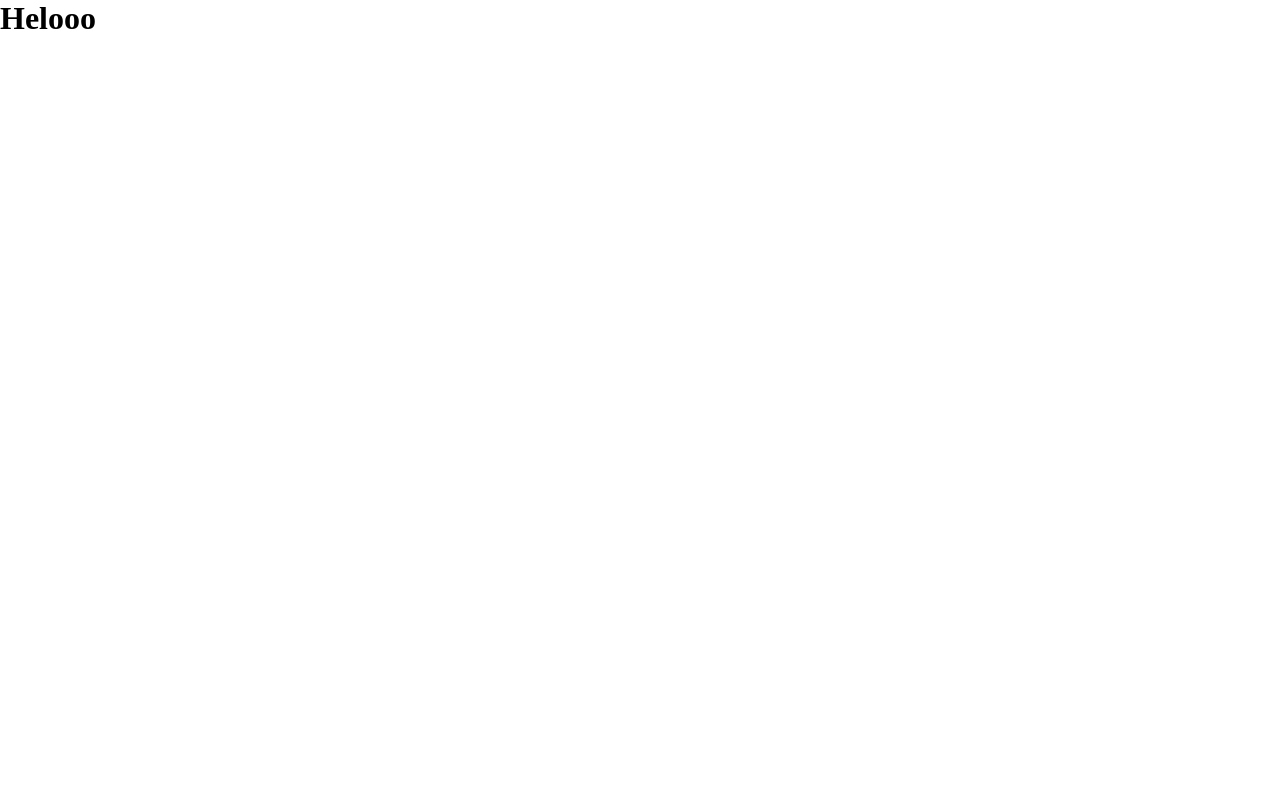
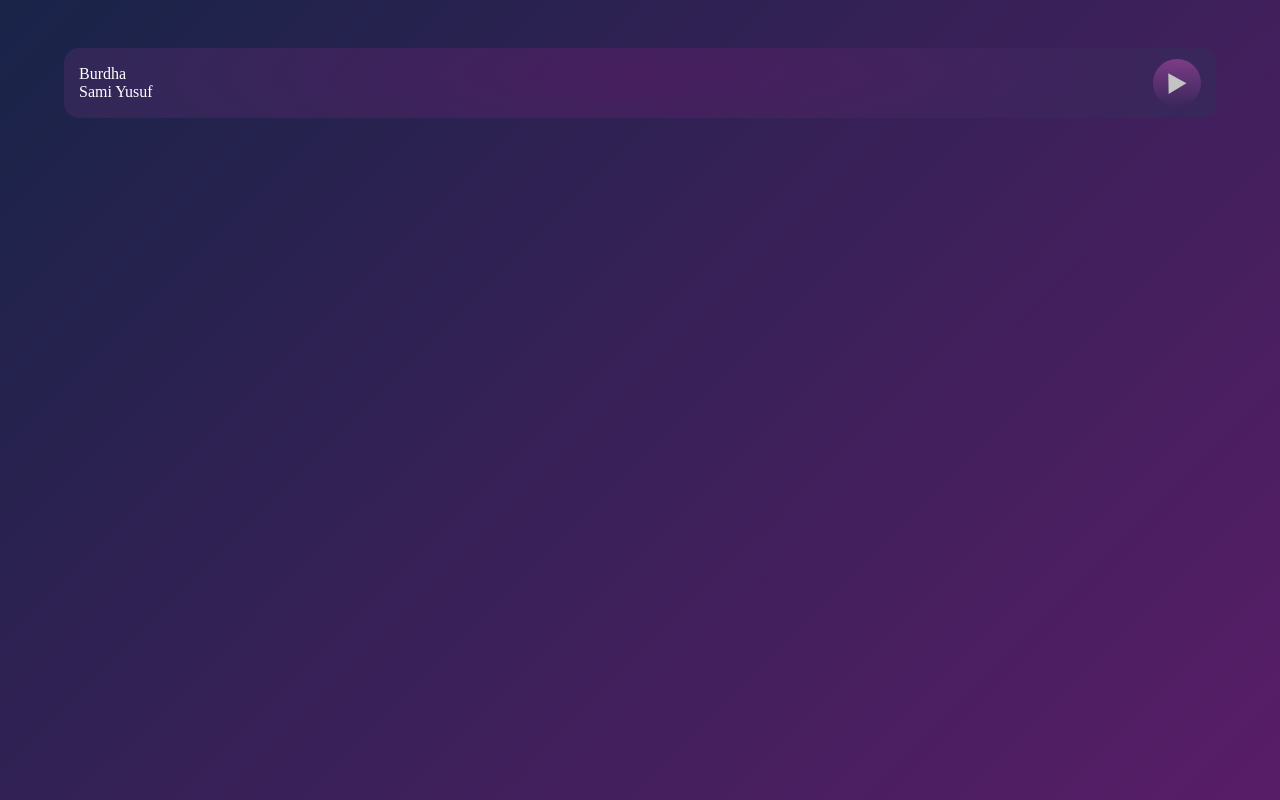
Before and after one commit to toriola998/halqoh, a Vue app: page / in a window 1280 px wide. Built offline with nearby package versions, Linux system fonts and the light colour scheme.

Commit message:
added song styles

```diff
--- a/src/App.vue
+++ b/src/App.vue
@@ -16,13 +16,26 @@ export default {
 
 <style>
 * {
-  box-sizing: border-box;
-  margin: 0;
-  padding: 0;
+    box-sizing: border-box;
+    margin: 0;
+    padding: 0;
 }
 
 .flex {
 	display: flex;
 	align-items: center;
 }
+
+p {
+    color: white;
+}
+
+.circle {
+    width: 3rem;
+    height: 3rem;
+    border-radius: 25px;
+    background: linear-gradient(180deg, #7C3C87 0%, rgba(196, 196, 196, 0) 100%);
+    justify-content: center;
+    z-index: 99;
+}
 </style>
--- a/src/views/Home.vue
+++ b/src/views/Home.vue
@@ -1,5 +1,15 @@
 <template>
-    <h1>Helooo</h1>
+    <div class="home">
+        <div class="song flex">
+            <div>
+                <p class="song-name">Burdha</p>
+                <p class="artist-name">Sami Yusuf</p>
+            </div>
+            <div class="circle flex">
+                <img src="./../assets/icons/play-btn.svg" class="play-btn"/>
+            </div>
+        </div>
+    </div>
 </template>
 
 <script>
@@ -8,6 +18,24 @@ export default {
 }
 </script>
 
-<style>
+<style scoped>
+    .home {
+        height: 100vh;
+        width: 100%;
+        padding: 2rem 1rem;
+        background: linear-gradient(135deg, hsla(226, 49%, 19%, 1) 0%, hsla(288, 56%, 26%, 1) 100%);
+        /*background: linear-gradient(135deg, hsla(0, 0%, 0%, 1) 7%, hsla(288, 56%, 26%, 1) 100%);*/
+    }
 
+    .song {
+        justify-content: space-between;
+        width: 90vw;
+        height: 70px;
+        background: radial-gradient(102.06% 345.4% at 50% 34.02%,
+        rgba(87, 29, 102, 0.62) 0%,
+        #223053 100%);
+        margin: 1rem auto;
+        border-radius: 15px;
+        padding: 15px;
+    }
 </style>
```
